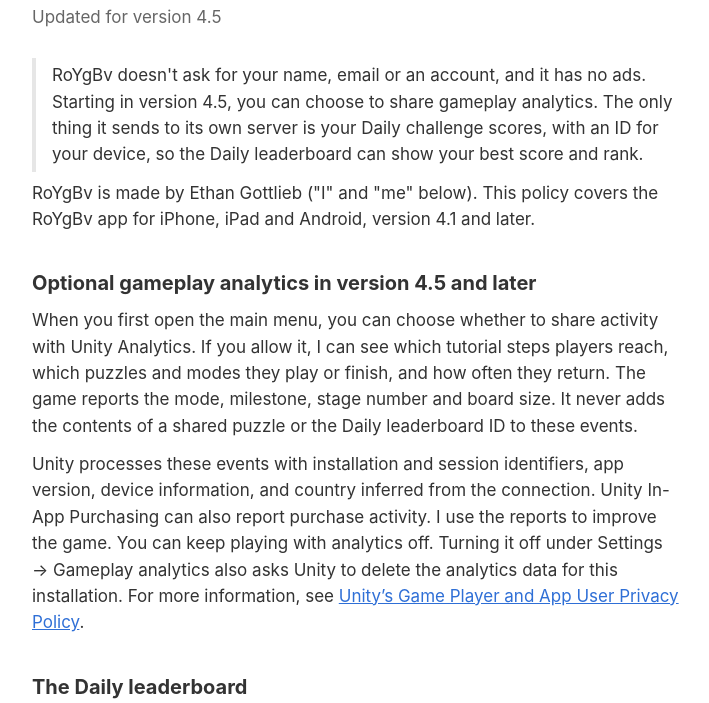
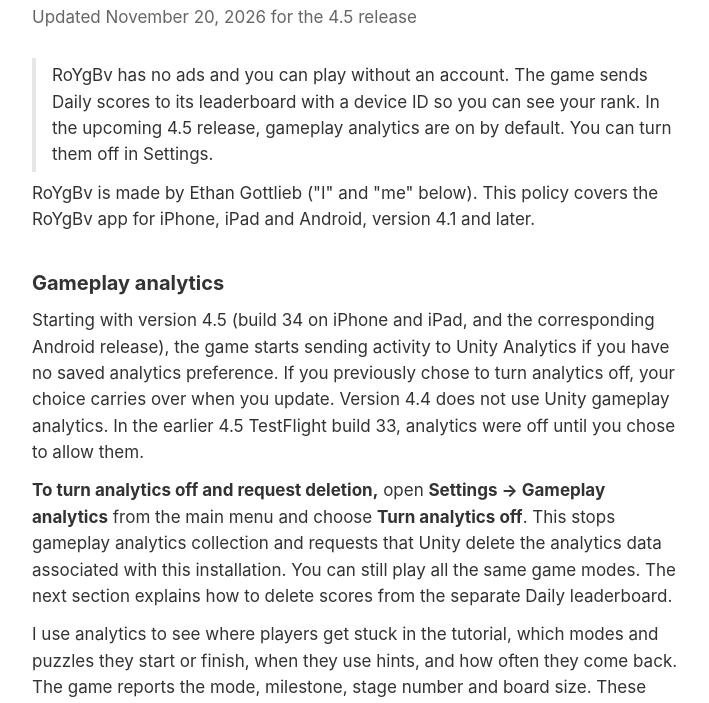
Before and after one commit to ethangottlieb/ethangottlieb.github.io, a plain HTML site: page privacy/roygbv/index.html in a window 1280 px wide. Shown: the part 86-789 px from the top of the page, without its empty margins (284-993 px from the left). Drawn offline with Linux system fonts and the light colour scheme.

Commit message:
Disclose the RoYgBv 4.5 analytics default and deletion control

```diff
--- a/privacy/roygbv/index.html
+++ b/privacy/roygbv/index.html
@@ -10,15 +10,17 @@
 <body>
 <main>
 <h1>RoYgBv Privacy Policy</h1>
-<p class="updated">Updated for version 4.5</p>
+<p class="updated">Updated November 20, 2026 for the 4.5 release</p>
 
-<p class="summary">RoYgBv doesn't ask for your name, email or an account, and it has no ads. Starting in version 4.5, you can choose to share gameplay analytics. The only thing it sends to its own server is your Daily challenge scores, with an ID for your device, so the Daily leaderboard can show your best score and rank.</p>
+<p class="summary">RoYgBv has no ads and you can play without an account. The game sends Daily scores to its leaderboard with a device ID so you can see your rank. In the upcoming 4.5 release, gameplay analytics are on by default. You can turn them off in Settings.</p>
 
 <p>RoYgBv is made by Ethan Gottlieb ("I" and "me" below). This policy covers the RoYgBv app for iPhone, iPad and Android, version 4.1 and later.</p>
 
-<h2>Optional gameplay analytics in version 4.5 and later</h2>
-<p>When you first open the main menu, you can choose whether to share activity with Unity Analytics. If you allow it, I can see which tutorial steps players reach, which puzzles and modes they play or finish, and how often they return. The game reports the mode, milestone, stage number and board size. It never adds the contents of a shared puzzle or the Daily leaderboard ID to these events.</p>
-<p>Unity processes these events with installation and session identifiers, app version, device information, and country inferred from the connection. Unity In-App Purchasing can also report purchase activity. I use the reports to improve the game. You can keep playing with analytics off. Turning it off under Settings → Gameplay analytics also asks Unity to delete the analytics data for this installation. For more information, see <a href="https://unity.com/legal/game-player-and-app-user-privacy-policy">Unity’s Game Player and App User Privacy Policy</a>.</p>
+<h2>Gameplay analytics</h2>
+<p>Starting with version 4.5 (build 34 on iPhone and iPad, and the corresponding Android release), the game starts sending activity to Unity Analytics if you have no saved analytics preference. If you previously chose to turn analytics off, your choice carries over when you update. Version 4.4 does not use Unity gameplay analytics. In the earlier 4.5 TestFlight build 33, analytics were off until you chose to allow them.</p>
+<p><strong>To turn analytics off and request deletion,</strong> open <strong>Settings → Gameplay analytics</strong> from the main menu and choose <strong>Turn analytics off</strong>. This stops gameplay analytics collection and requests that Unity delete the analytics data associated with this installation. You can still play all the same game modes. The next section explains how to delete scores from the separate Daily leaderboard.</p>
+<p>I use analytics to see where players get stuck in the tutorial, which modes and puzzles they start or finish, when they use hints, and how often they come back. The game reports the mode, milestone, stage number and board size. These events exclude the contents of shared puzzles and the device ID used for the Daily leaderboard.</p>
+<p>Unity processes the events with installation and session identifiers, app version, device information, and country inferred from the internet connection. When analytics are on, Unity In-App Purchasing can also report the product, price and currency, transaction ID, store receipt information and unsuccessful purchase attempts. Apple or Google handles payment. The game does not receive your payment card details. See <a href="https://unity.com/legal/game-player-and-app-user-privacy-policy">Unity’s Game Player and App User Privacy Policy</a>.</p>
 
 <h2>The Daily leaderboard</h2>
 <p>When you finish a Daily challenge or a Daily Speed, the game sends this to the Daily leaderboard, a server I run on Amazon Web Services:</p>
@@ -33,7 +35,7 @@
 <p>If you're signed in to Game Center (Apple) or Google Play Games (Google), the game reports how many levels you've completed, and your fastest Speed time for each board size, to their leaderboards. Apple and Google handle that under their own privacy policies: <a href="https://www.apple.com/legal/privacy/">Apple</a>, <a href="https://policies.google.com/privacy">Google</a>.</p>
 
 <h2>Purchases</h2>
-<p>RoYgBv Pro and hints are bought through the App Store or Google Play. Apple or Google handles the payment; the game only receives confirmation of what you bought, and never sees your payment details.</p>
+<p>RoYgBv Pro and hints are bought through the App Store or Google Play. The game uses the store receipt to deliver your purchase. The gameplay analytics section above describes the purchase activity Unity can receive.</p>
 
 <h2>Ratings</h2>
 <p>The game may show the App Store's or Google Play's own rating dialog. Your rating or review goes to Apple or Google, not to the game.</p>
@@ -51,7 +53,7 @@
 <p>Contact Support in Settings opens an email to me with the app's name and version. What you write, and your email address, reach me only if you send it, and I use them only to reply.</p>
 
 <h2>Children</h2>
-<p>RoYgBv is suitable for all ages. It doesn't ask anyone for personal information. The Daily leaderboard uses the device ID described above. Optional analytics in version 4.5 and later uses separate identifiers as described under Gameplay analytics.</p>
+<p>RoYgBv is suitable for all ages. It doesn't ask anyone for personal information. The Daily leaderboard uses the device ID described above. Gameplay analytics in version 4.5 uses separate identifiers. You can turn it off in Settings as described above.</p>
 
 <h2>Changes</h2>
 <p>If the game starts collecting anything else, I'll update this page and its effective date first.</p>
```
